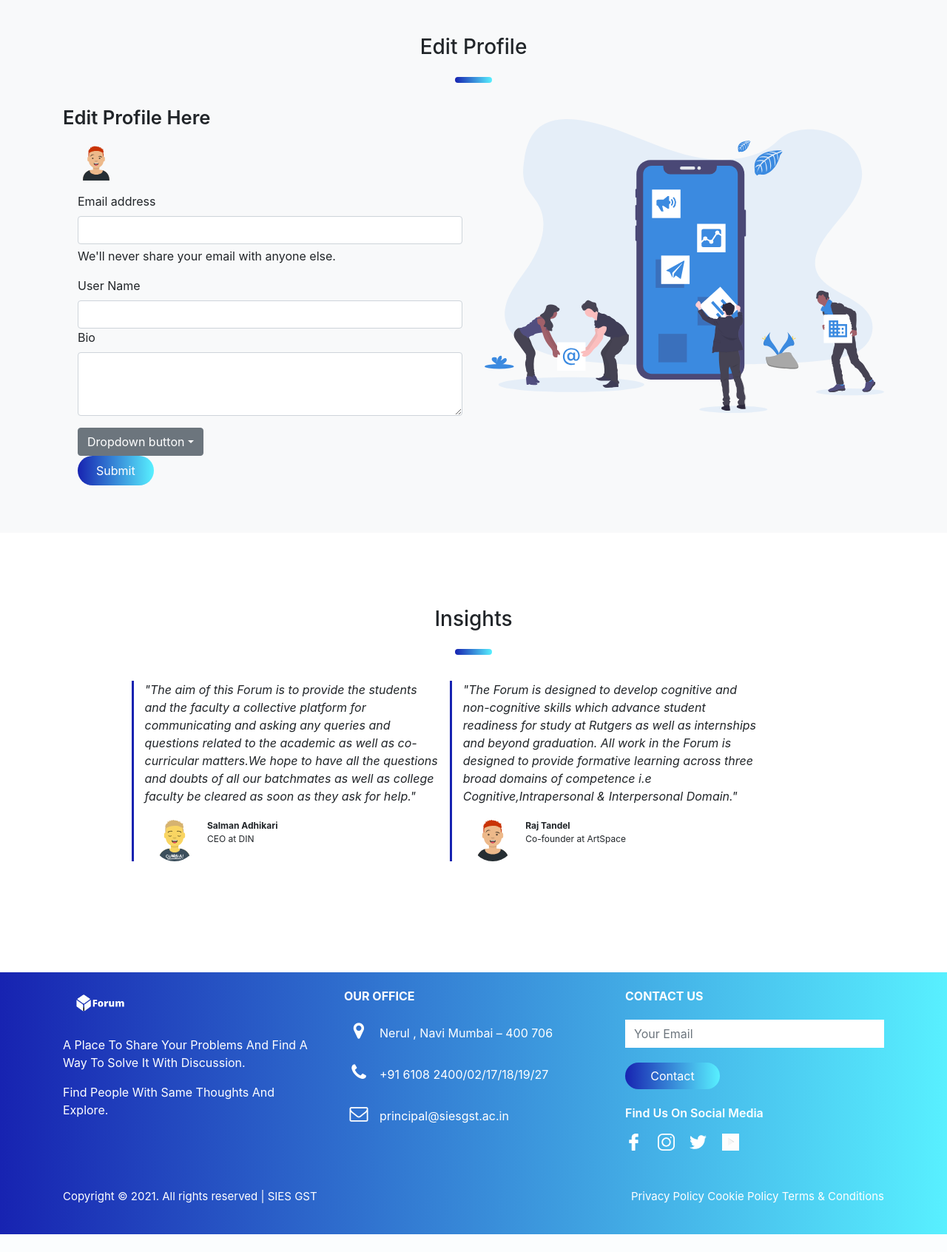
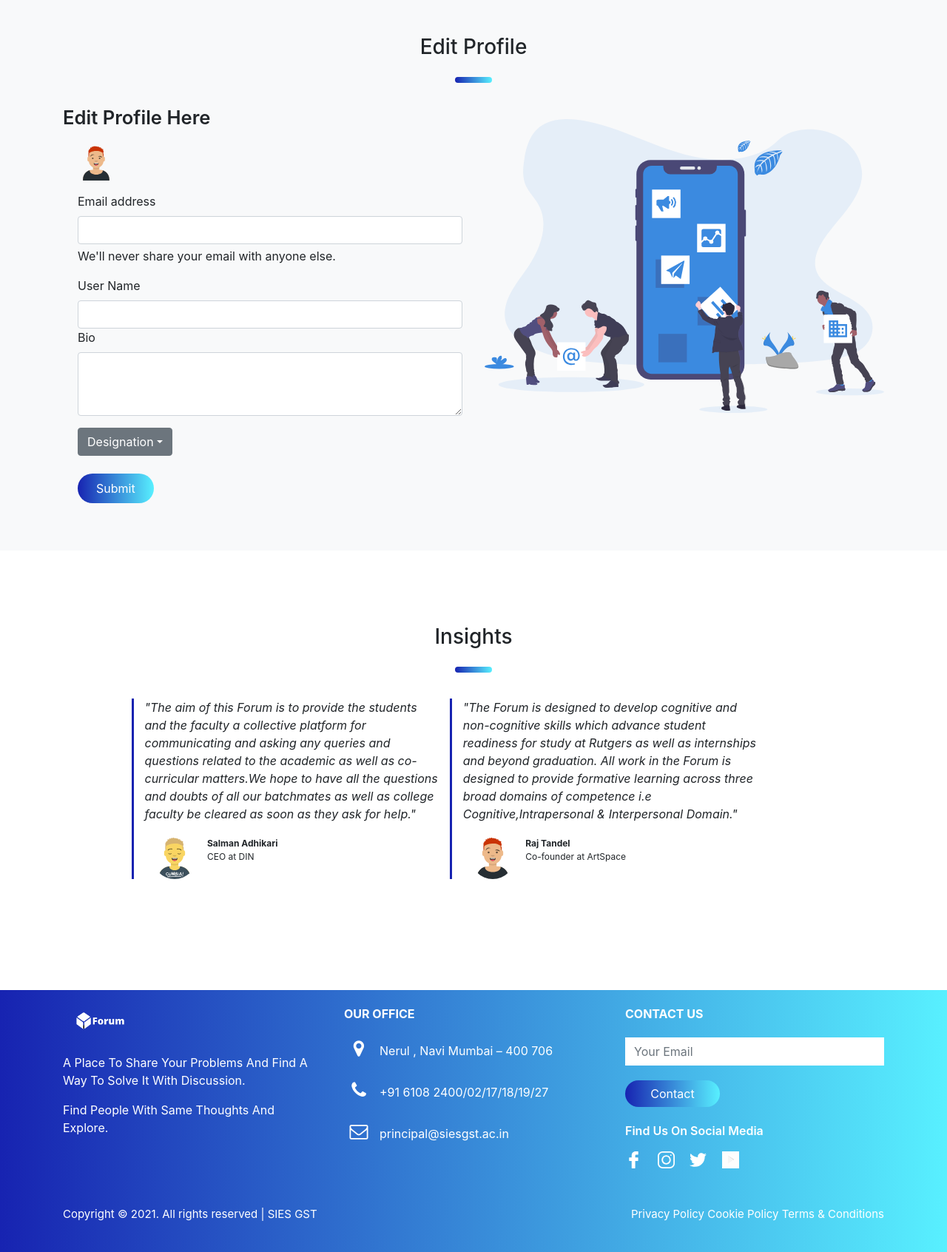
Before and after one commit to SQl-Forum-project/Forum, a Flask app: page /askque in a window 1280 px wide. Shown: the part 1253-2945 px from the top of the page at 74% size. Before the commit the page ends 2921 px from the top, so only its background shows below. Run offline with Flask 2, Linux system fonts and the light colour scheme; the visitor is signed in with stand-in values (Sample User, id 1); some libraries are stand-ins or nearby versions.

Commit message:
Dropdown Fixed

```diff
--- a/templates/forums.html
+++ b/templates/forums.html
@@ -147,7 +147,7 @@
                                 <textarea class="form-control" id="exampleFormControlTextarea1" rows="3"></textarea>
                              </div>
                              <div class="dropdown">
-                                 <button class="btn btn-secondary dropdown-toggle" type="button" id="dropdownMenuButton" data-toggle="dropdown" aria-haspopup="true" aria-expanded="false">Dropdown button</button>
+                                 <button class="btn btn-secondary dropdown-toggle" type="button" id="dropdownMenuButton" data-toggle="dropdown" aria-haspopup="true" aria-expanded="false">Designation</button>
                                  <div class="dropdown-menu" aria-labelledby="dropdownMenuButton">
                                     <a class="dropdown-item" href="#">Student</a>
                                     <a class="dropdown-item" href="#">Teacher</a>
@@ -155,7 +155,7 @@
                                     <a class="dropdown-item" href="#">Alumini</a>
                                 </div>
                             </div>
-                            <div></div>
+                            <div><br></div>
                             <button type="submit" class="btn btn-primary">Submit</button>
                     </form>
                     </ul>
```
